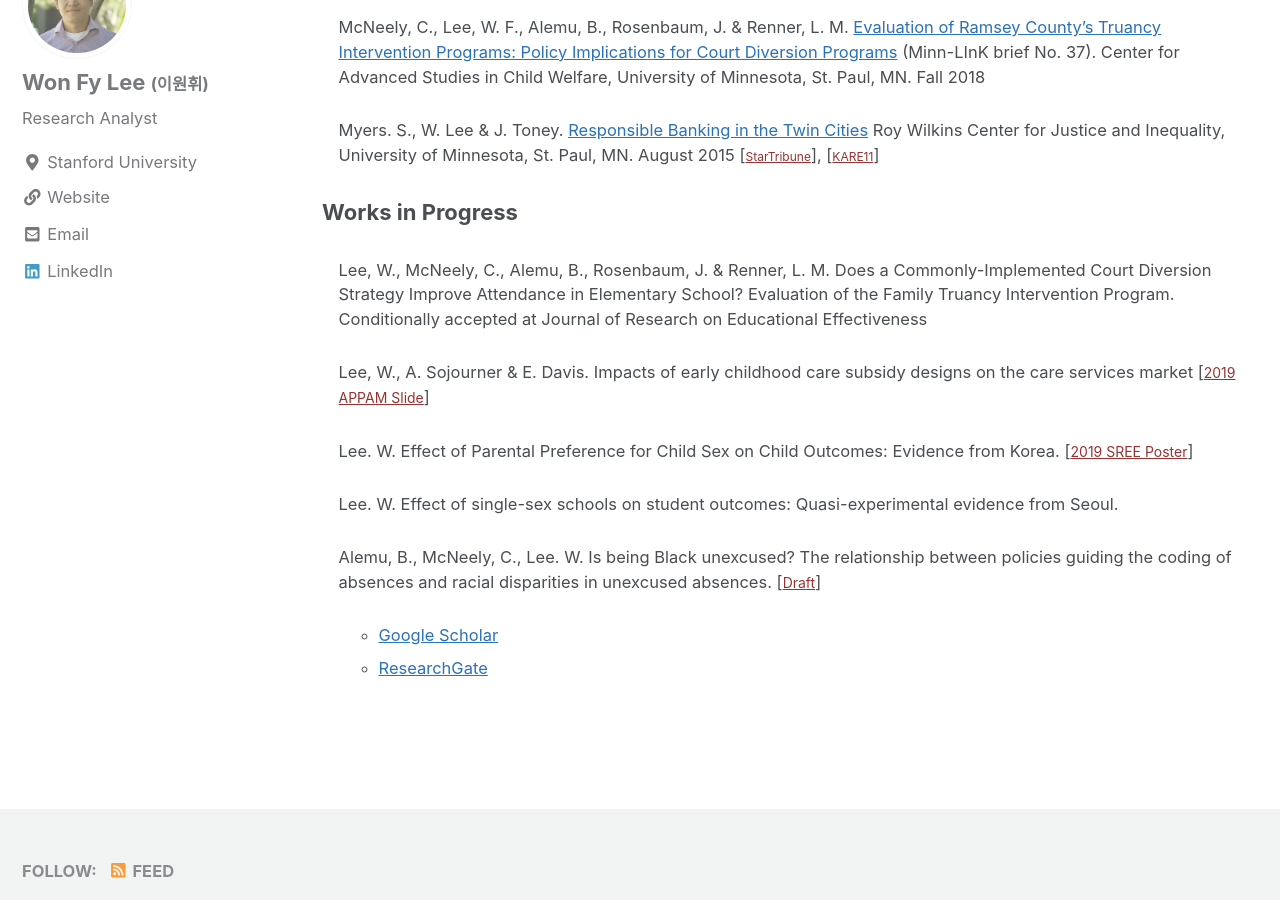
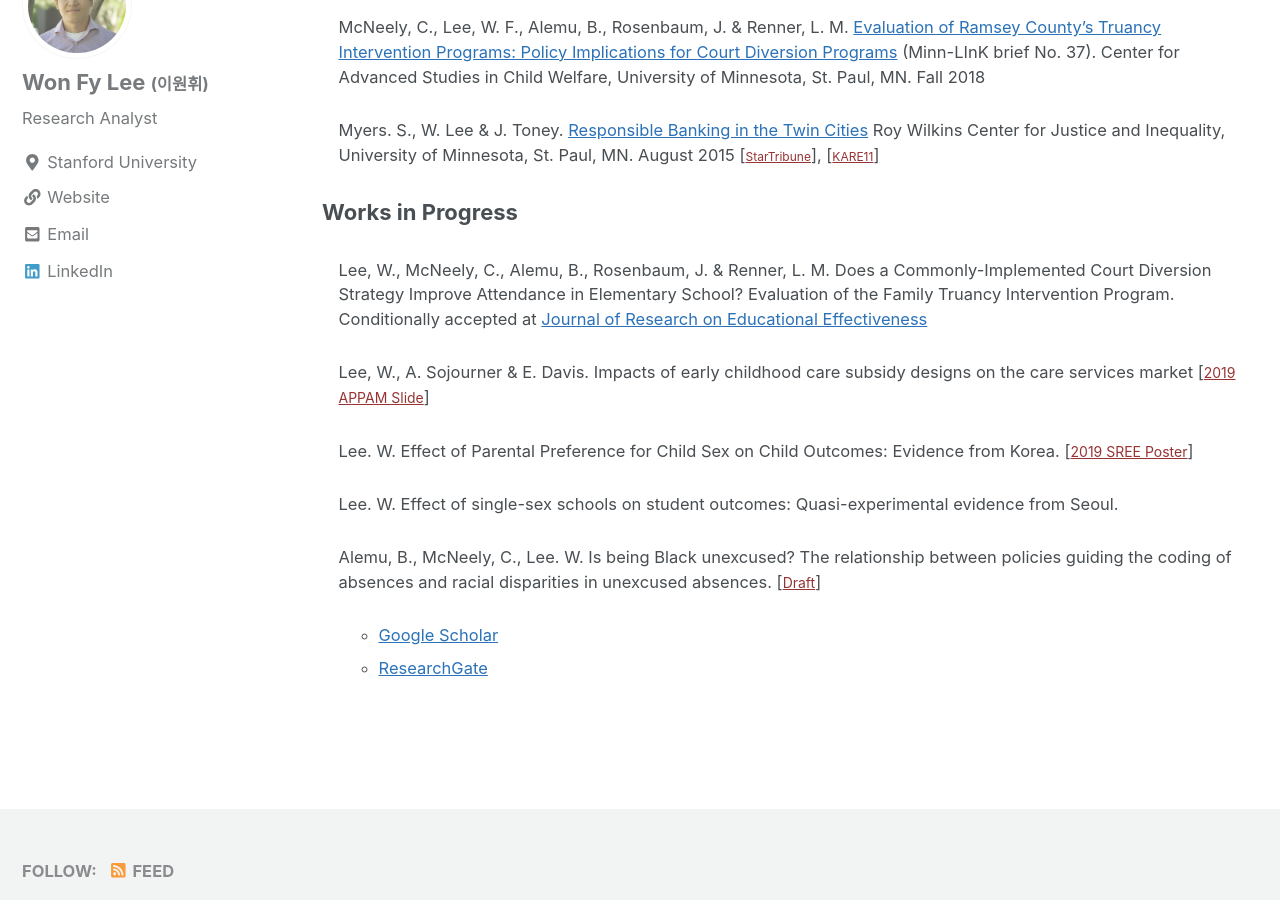
Before and after one commit to leex5089/leex5089.github.io, a Jekyll site: the page built from _pages/Research.md, in a window 1280 px wide and 900 px high, scrolled down 862 px. Built offline with Jekyll 4.4.1, drawn with Linux system fonts in a browser that asks for light colours; nearby versions of some CDN libraries.

Commit message:
new files

```diff
--- a/_pages/Research.md
+++ b/_pages/Research.md
@@ -43,7 +43,7 @@
 
   <dt><b>Works in Progress</b></dt>
       <p>
-  <dd>Lee, W., McNeely, C., Alemu, B., Rosenbaum, J. & Renner, L. M. Does a Commonly-Implemented Court Diversion Strategy Improve Attendance in Elementary School? Evaluation of the Family Truancy Intervention Program. Conditionally accepted at Journal of Research on Educational Effectiveness</dd>
+  <dd>Lee, W., McNeely, C., Alemu, B., Rosenbaum, J. & Renner, L. M. Does a Commonly-Implemented Court Diversion Strategy Improve Attendance in Elementary School? Evaluation of the Family Truancy Intervention Program. Conditionally accepted at <a href="https://www.tandfonline.com/toc/uree20/current" target="_blank" style="color:#2B72B8">Journal of Research on Educational Effectiveness</a></dd>
    <p>
     <p>
   <dd> Lee, W., A. Sojourner & E. Davis. Impacts of early childhood care subsidy designs on the care services market  [<a href="https://leex5089.github.io/revealjs_slide/APPAM2019_DID_slide_v2.html"  target="_blank" style="font-size:14px; color:#973333">2019 APPAM Slide</a>]</dd>
```
